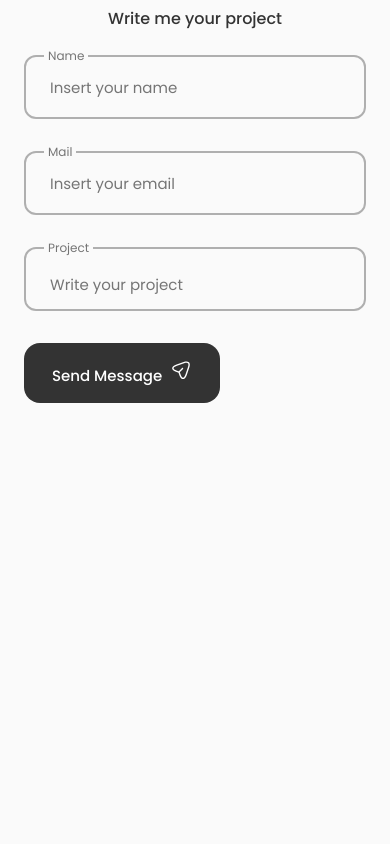
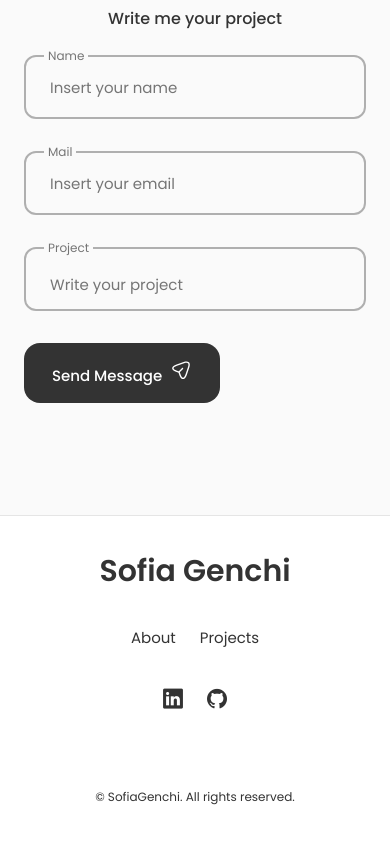
Before and after one commit to SofiaGenchi/portafolio, a React (Create React App) app in the folder portfolio/: page / in a window 390 px wide. Shown: the part 2545-3389 px from the top of the page. Before the commit the page ends 3108 px from the top, so only its background shows below. Built offline with nearby package versions, Linux system fonts and the light colour scheme.

Commit message:
footer component

```diff
--- a/portfolio/src/App.js
+++ b/portfolio/src/App.js
@@ -1,6 +1,7 @@
 import './App.css';
 import About from './components/about/About';
 import Contact from './components/contact/Contact';
+import Footer from './components/footer/Footer';
 import Header from './components/header/Header';
 import Home from './components/home/Home';
 import Skills from './components/skills/Skills';
@@ -14,6 +15,7 @@ function App() {
         <About />
         <Skills />
         <Contact />
+        <Footer />
       </main>
     </>
   );
--- /dev/null
+++ b/portfolio/src/components/footer/Footer.jsx
@@ -0,0 +1,34 @@
+import React from 'react'
+import './footer.css'
+
+const Footer = () => {
+  return (
+    <footer className="footer">
+        <div className="footer__container container">
+            <h1 className="footer__title">Sofia Genchi</h1>
+
+            <ul className="footer__list">
+                <li>
+                    <a href="#about" className="footer__link">About</a>
+                </li>
+
+                <li>
+                    <a href="#portfolio" className="footer__link">Projects</a>
+                </li>
+            </ul>
+
+            <div className="footer__social">
+                <a href="https://www.linkedin.com/in/sofia-genchi" className="home__social-icon" target={'_blank'}><i class="uil uil-linkedin"></i></a>
+
+                <a href="https://github.com/SofiaGenchi" className="home__social-icon" target={'_blank'}><i class="uil uil-github"></i></a>
+            </div>
+
+            <span className='footer__copy'>
+                &#169; SofiaGenchi. All rights reserved.
+            </span>
+        </div>
+    </footer>
+  )
+}
+
+export default Footer
--- /dev/null
+++ b/portfolio/src/components/footer/footer.css
@@ -0,0 +1,64 @@
+.footer {
+    background-color: var(--container-color);
+    border-top: 1px solid rgba(0, 0, 0, 0.1);
+}
+
+.footer__container {
+    padding: 2rem 0 6rem;
+}
+
+.footer__title, .footer__link {
+    color: var(--title-color);
+}
+
+.footer__title {
+    text-align: center;
+    margin-bottom: var(--mb-2);
+}
+
+.footer__link:hover {
+    color: var(--title-color-dark);
+    cursor: pointer;
+}
+
+.footer__list {
+    display: flex;
+    justify-content: center;
+    column-gap: 1.5rem;
+    margin-bottom: var(--mb-2);
+}
+
+.footer__social {
+    display: flex;
+    justify-content: center;
+    column-gap: 1.25rem;
+}
+
+.footer__social-link {
+    background-color: var(--title-color);
+    color: var(--container-color);
+    font-size: 1.125rem;
+    padding: 0.4rem;
+    border-radius: 0.5rem;
+    display: inline-flex;
+}
+
+.footer__social-link:hover {
+    background-color: var(--title-color-dark);
+}
+
+.footer__copy {
+    display: block;
+    margin-top: 4.5rem;
+    color: var(--title-color);
+    text-align: center;
+    font-size: var(--smaller-font-size);
+}
+
+@media screen and (max-width: 992px){
+    .footer__social-link {
+        padding: 0.25rem;
+        border-radius: 0.25rem;
+        font-size: 1rem;
+    }
+}
```
